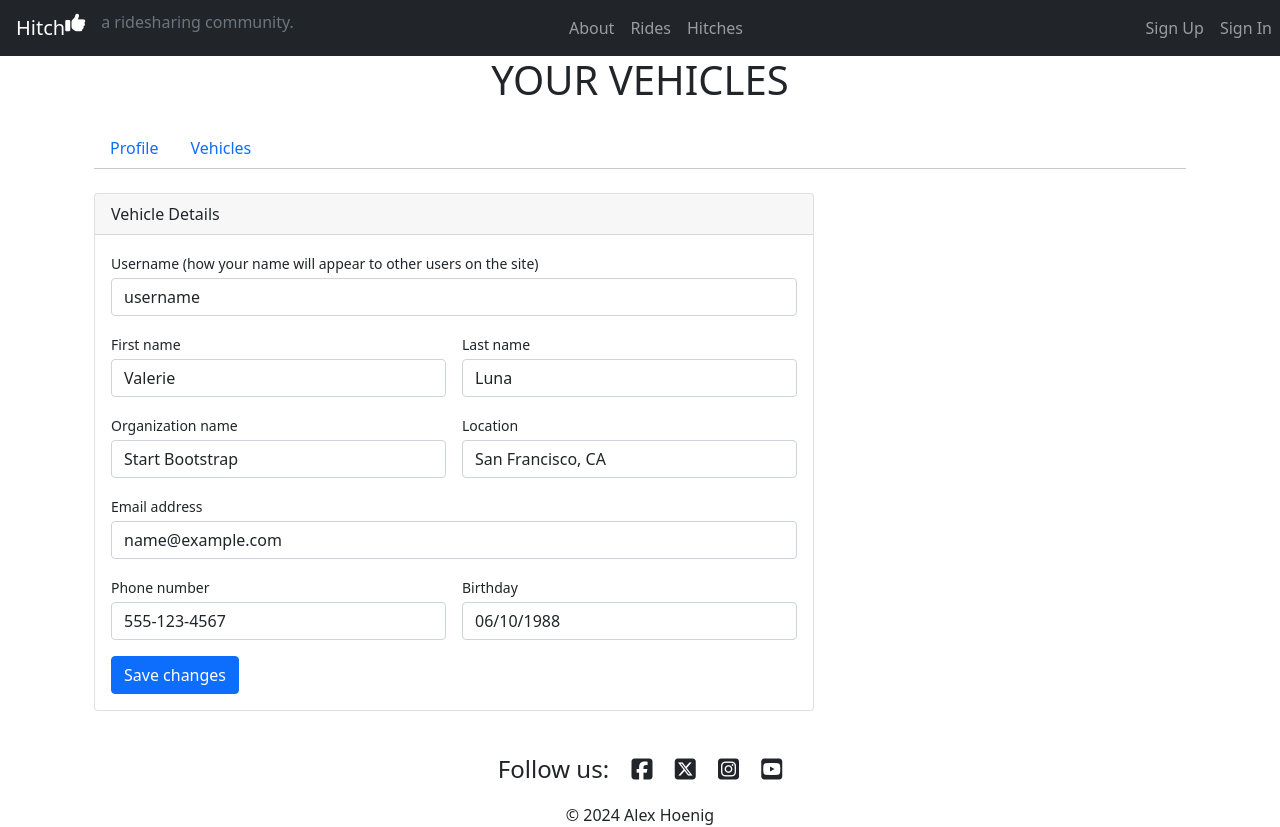
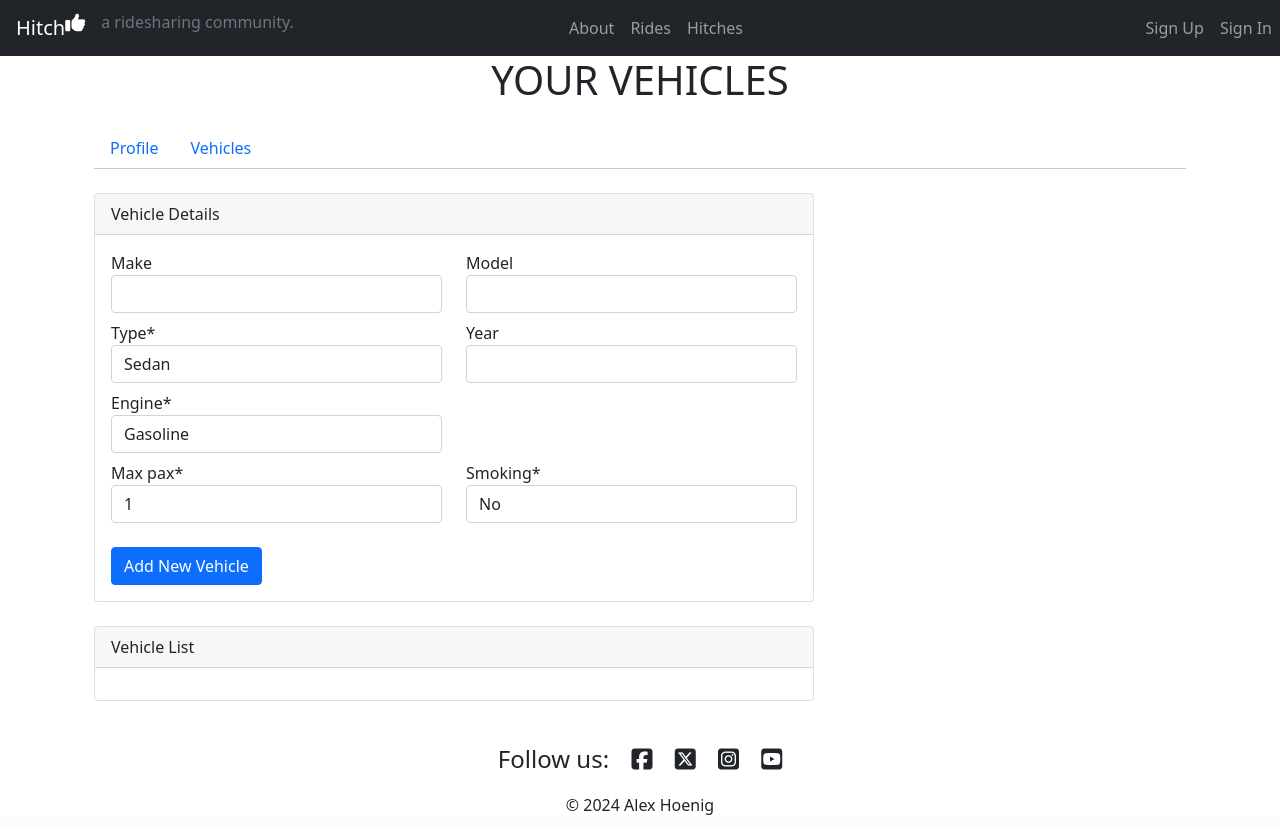
Before and after one commit to A-Hoenig/Hitch, a Django app: page /vehicles/ in a window 1280 px wide. Run offline with Django 4.2, Linux system fonts and the light colour scheme; some libraries are stand-ins or nearby versions.

Commit message:
update vehicle model and build boilerplate form

```diff
--- a/rides/forms.py
+++ b/rides/forms.py
@@ -1,15 +1,21 @@
 from django import forms
-from .models import CustomUser
+from .models import CustomUser, Vehicle
 from crispy_forms.helper import FormHelper
-from crispy_forms.layout import Layout, Div, Submit, HTML, Button, Row, Field, ButtonHolder, Column, Fieldset
-from crispy_forms.bootstrap import AppendedText, PrependedText, FormActions
+from django.core.validators import RegexValidator
 
+
+AlphanumericValidator = RegexValidator(r'^[0-9a-zA-Z ]*$', 'Only alphanumeric characters are allowed.')
+AlphaValidator = RegexValidator(r'^[a-zA-Z ]*$', 'Only letters are allowed.')
+NumberValidator = RegexValidator(r'^[0-9 ]*$', 'Only numbers are allowed.')
+PhoneNumberValidator = RegexValidator(r'^[\+]?[(]?[0-9]{3}[)]?[-\s\.]?[0-9]{3,4}[-\s\.]?[0-9]{4,6}$', 'Not a valid phone number.')
+EmailValidator = RegexValidator(r'[^@ \t\r\n]+@[^@ \t\r\n]+\.[^@ \t\r\n]+','Not a valid email address.')
 
 class UserForm(forms.ModelForm):
     """
     Form class for user profile
     """
 
+    last_name = forms.CharField(label='Last Name', min_length=3, max_length= 40, validators=[AlphanumericValidator])
     DOB = forms.DateField(widget=forms.TextInput(attrs={'type': 'date'}),required=True, label="Birthday")
     DL_date = forms.DateField(widget=forms.TextInput(attrs={'type': 'date'}),required=True, label="Driver's License Date")
     email = forms.EmailField(max_length=64, widget=forms.TextInput(attrs={}), required=True)
@@ -31,3 +37,21 @@ class UserForm(forms.ModelForm):
             'phone',
             'contactable',
             ]
+
+class VehicleForm(forms.ModelForm):
+    """
+    Form class for users vehicles
+    """
+
+    class Meta:
+        model = Vehicle
+
+        fields = [
+            'make',
+            'model',
+            'type',
+            'year',
+            'engine',
+            'smoking',
+            'max_pax',
+            ]
--- a/rides/models.py
+++ b/rides/models.py
@@ -5,6 +5,7 @@ from django.db.models.signals import post_save
 from django.dispatch import receiver
 from django.http import HttpResponse
 from django.utils.html import format_html
+from django.core.validators import RegexValidator
 from hitch import settings
 
 
@@ -42,12 +43,13 @@ STOP_TYPE = (
 
 # Create your models here.
 class CustomUser(AbstractUser):
+
     gender = models.IntegerField(choices=GENDER, default=3)
     DOB = models.DateField(verbose_name="Birthday", default=None, blank=True, null=True)
-    adr_street = models.CharField(max_length=100, verbose_name="Street")
-    adr_city = models.CharField(max_length=50, verbose_name="City")
-    adr_zip = models.CharField(max_length=10, verbose_name="ZIP Code")
-    adr_country = models.CharField(max_length=50, verbose_name="Country")
+    adr_street = models.CharField(max_length=100, verbose_name="Street", blank=True, null=True)
+    adr_city = models.CharField(max_length=50, verbose_name="City", blank=True, null=True)
+    adr_zip = models.CharField(max_length=10, verbose_name="ZIP Code", blank=True, null=True)
+    adr_country = models.CharField(max_length=50, verbose_name="Country", blank=True, null=True)
     phone = models.CharField(max_length=15, verbose_name="Phone Number")
     DL_date = models.DateField(default=None, blank=True, null=True, verbose_name="Driver's License Date")
     contactable = models.IntegerField(choices=YES_NO, default=0)
@@ -101,17 +103,17 @@ class Vehicle(models.Model):
     Stores vehicle related to :model:`rides.Trip` and :model:`auth.User`
     """
     date_created = models.DateTimeField(auto_now_add=True)
-    make = models.CharField(max_length=50)
-    model = models.CharField(max_length=50)
+    make = models.CharField(max_length=50, null=True, blank=True)
+    model = models.CharField(max_length=50, null=True, blank=True)
     type = models.IntegerField(choices=VEHICLE_TYPE, default=0)
-    year = models.CharField(max_length=4)
+    year = models.CharField(max_length=4, null=True, blank=True)
     engine = models.IntegerField(choices=ENGINE, default=0)
     smoking = models.IntegerField(choices=YES_NO, default=0)
     max_pax = models.IntegerField(
         default=1,
      )
     owner = models.ForeignKey(settings.AUTH_USER_MODEL, on_delete=models.CASCADE)
-    operator = models.CharField(max_length=50, null=True, blank=True)
+    operator = models.CharField(verbose_name="Operated by", max_length=50, null=True, blank=True)
 
     def __str__(self):
         return f"{self.make} {self.model} ({self.get_type_display()}), owned by {self.owner}"
--- a/rides/templates/rides/vehicles.html
+++ b/rides/templates/rides/vehicles.html
@@ -1,4 +1,5 @@
 {% extends "base.html" %}
+{% load crispy_forms_tags %}
 {% load static %}
 
 
@@ -14,67 +15,47 @@
   </nav>
   <hr class="mt-0 mb-4">
   <div class="row">
-
       <div class="col-xl-8">
-          <!-- Account details card-->
+          <!-- Vehivle Form Section-->
           <div class="card mb-4">
               <div class="card-header">Vehicle Details</div>
               <div class="card-body">
-                  <form>
-                      <!-- Form Group (username)-->
-                      <div class="mb-3">
-                          <label class="small mb-1" for="inputUsername">Username (how your name will appear to other users on the site)</label>
-                          <input class="form-control" id="inputUsername" type="text" placeholder="Enter your username" value="username">
-                      </div>
-                      <!-- Form Row-->
-                      <div class="row gx-3 mb-3">
-                          <!-- Form Group (first name)-->
-                          <div class="col-md-6">
-                              <label class="small mb-1" for="inputFirstName">First name</label>
-                              <input class="form-control" id="inputFirstName" type="text" placeholder="Enter your first name" value="Valerie">
-                          </div>
-                          <!-- Form Group (last name)-->
-                          <div class="col-md-6">
-                              <label class="small mb-1" for="inputLastName">Last name</label>
-                              <input class="form-control" id="inputLastName" type="text" placeholder="Enter your last name" value="Luna">
-                          </div>
-                      </div>
-                      <!-- Form Row        -->
-                      <div class="row gx-3 mb-3">
-                          <!-- Form Group (organization name)-->
-                          <div class="col-md-6">
-                              <label class="small mb-1" for="inputOrgName">Organization name</label>
-                              <input class="form-control" id="inputOrgName" type="text" placeholder="Enter your organization name" value="Start Bootstrap">
-                          </div>
-                          <!-- Form Group (location)-->
-                          <div class="col-md-6">
-                              <label class="small mb-1" for="inputLocation">Location</label>
-                              <input class="form-control" id="inputLocation" type="text" placeholder="Enter your location" value="San Francisco, CA">
-                          </div>
-                      </div>
-                      <!-- Form Group (email address)-->
-                      <div class="mb-3">
-                          <label class="small mb-1" for="inputEmailAddress">Email address</label>
-                          <input class="form-control" id="inputEmailAddress" type="email" placeholder="Enter your email address" value="name@example.com">
-                      </div>
-                      <!-- Form Row-->
-                      <div class="row gx-3 mb-3">
-                          <!-- Form Group (phone number)-->
-                          <div class="col-md-6">
-                              <label class="small mb-1" for="inputPhone">Phone number</label>
-                              <input class="form-control" id="inputPhone" type="tel" placeholder="Enter your phone number" value="555-123-4567">
-                          </div>
-                          <!-- Form Group (birthday)-->
-                          <div class="col-md-6">
-                              <label class="small mb-1" for="inputBirthday">Birthday</label>
-                              <input class="form-control" id="inputBirthday" type="text" name="birthday" placeholder="Enter your birthday" value="06/10/1988">
-                          </div>
-                      </div>
+                <form class="form-horizontal" action="{% url 'vehicles' %}" method="post" autocomplete="off">
+                    {% csrf_token %}
+
+                    <div class = "row mb-2">
+                      <div class="col-6">{{ form.make|as_crispy_field }}</div>
+                      <div class="col-6">{{ form.model|as_crispy_field }}</div>
+                    </div>
+                    <div class = "row mb-2">
+                      <div class="col-6">{{ form.type|as_crispy_field }}</div>
+                      <div class="col-6">{{ form.year|as_crispy_field }}</div>
+                    </div>
+                    <div class = "row mb-2">
+                      <div class="col-6">{{ form.engine|as_crispy_field }}</div>
+
+                    </div>
+                    <div class = "row mb-2">
+                        <div class="col-6">{{ form.max_pax|as_crispy_field }}</div>
+                        <div class="col-6">{{ form.smoking|as_crispy_field }}</div>
+                    </div>
+
                       <!-- Save changes button-->
-                      <button class="btn btn-primary" type="button">Save changes</button>
+                      <button class="btn btn-primary mt-3" name="save" type="submit">Add New Vehicle</button>
+
                   </form>
               </div>
           </div>
+          <div class="card mb-4">
+            <div class="card-header">Vehicle List</div>
+            <div class="card-body">
+                <form>
+
+
+
+                </form>
+            </div>
+        </div>
       </div>
   </div>
 </div>
--- a/rides/views.py
+++ b/rides/views.py
@@ -1,6 +1,6 @@
 from django.shortcuts import render, HttpResponse
 from rides.models import CustomUser
-from rides.forms import UserForm
+from rides.forms import UserForm, VehicleForm
 
 # Create your views here.
 def rides(request):
@@ -25,16 +25,31 @@ def about(request):
 
 
 def profile(request):
+
     form = UserForm()
+
+    if request.method == "POST":
+
+        if form.is_valid:
+            form = UserForm(request.POST)
+            form.save()
+            return redirect('user_profile')
+    else:
+        form = UserForm()
+
     context = {
-        "username": request.user,
-        "form": form,
-    }
+            "username": request.user,
+            "form": form,
+        }
+
     return render(request, 'rides/user_profile.html', context)
 
 
 def vehicles(request):
+    form = VehicleForm()
     context = {
-        "username": request.user
-    }
+            "username": request.user,
+            "form": form,
+        }
+
     return render(request, 'rides/vehicles.html', context)
```
Also changed, not shown: rides/templates/rides/user_profile.html (+20 -42 lines), rides/migrations/0007_alter_customuser_adr_city_and_more.py (added), rides/migrations/0008_alter_vehicle_make_alter_vehicle_model_and_more.py (added).
